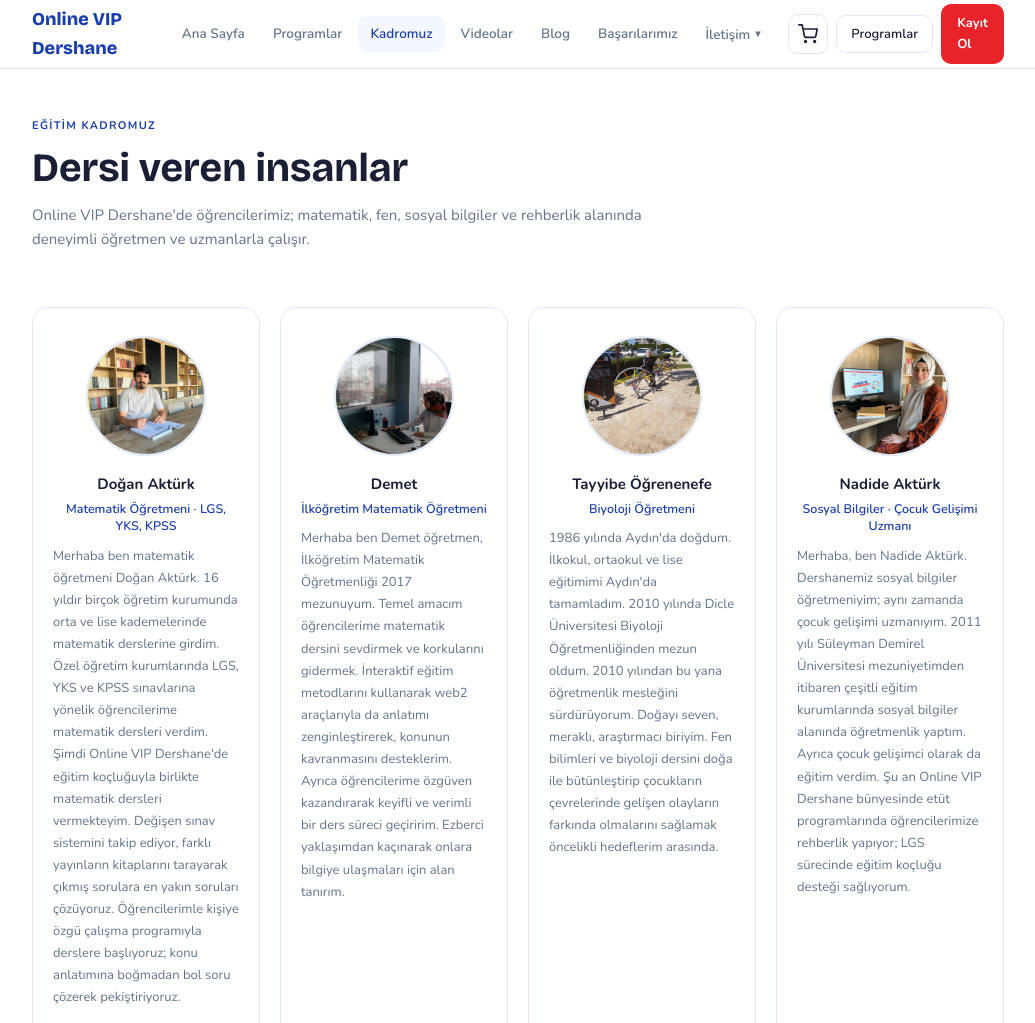
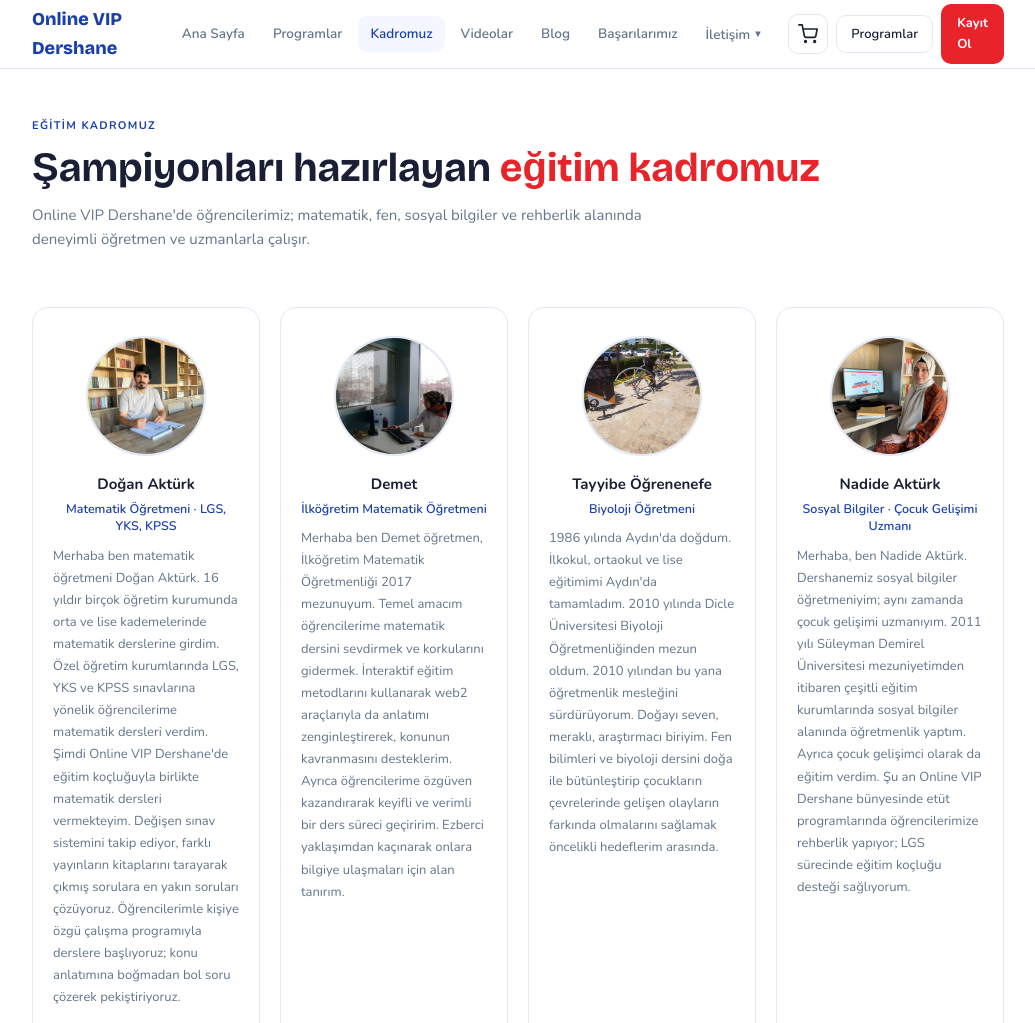
Before and after one commit to ceyhunogrenenefe-ops/onlinevipdershane1, a website: page kadromuz.html in a window 1280 px wide. Shown: the top 1023 px of the page, without its empty margins (122-1157 px from the left). Drawn offline with nearby package versions, Linux system fonts and the light colour scheme.

Commit message:
Kadro basligini Sampiyonlari hazirlayan egitim kadromuz olarak guncelle.
Co-authored-by: Cursor <cursoragent@cursor.com>

```diff
--- a/kadromuz.html
+++ b/kadromuz.html
@@ -71,7 +71,7 @@ h1{font-family:'Bricolage Grotesque',sans-serif;font-size:clamp(28px,4vw,40px);l
 <section class="hero">
   <div class="container">
     <div class="sec-label">Eğitim kadromuz</div>
-    <h1>Dersi veren insanlar</h1>
+    <h1>Şampiyonları hazırlayan <span style="color:#e8232a;">eğitim kadromuz</span></h1>
     <p class="lead">Online VIP Dershane'de öğrencilerimiz; matematik, fen, sosyal bilgiler ve rehberlik alanında deneyimli öğretmen ve uzmanlarla çalışır.</p>
   </div>
 </section>
```
Also changed, not shown: index.html (+1 -1 lines).
